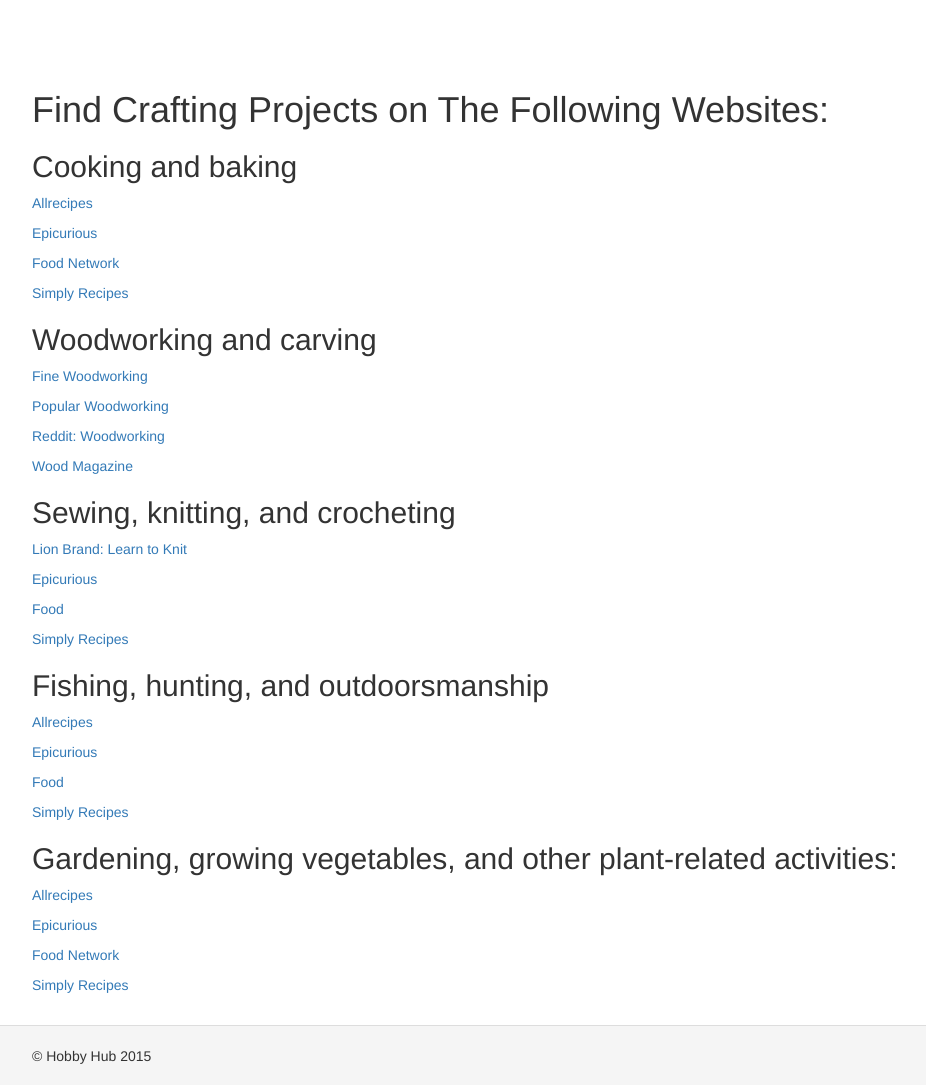
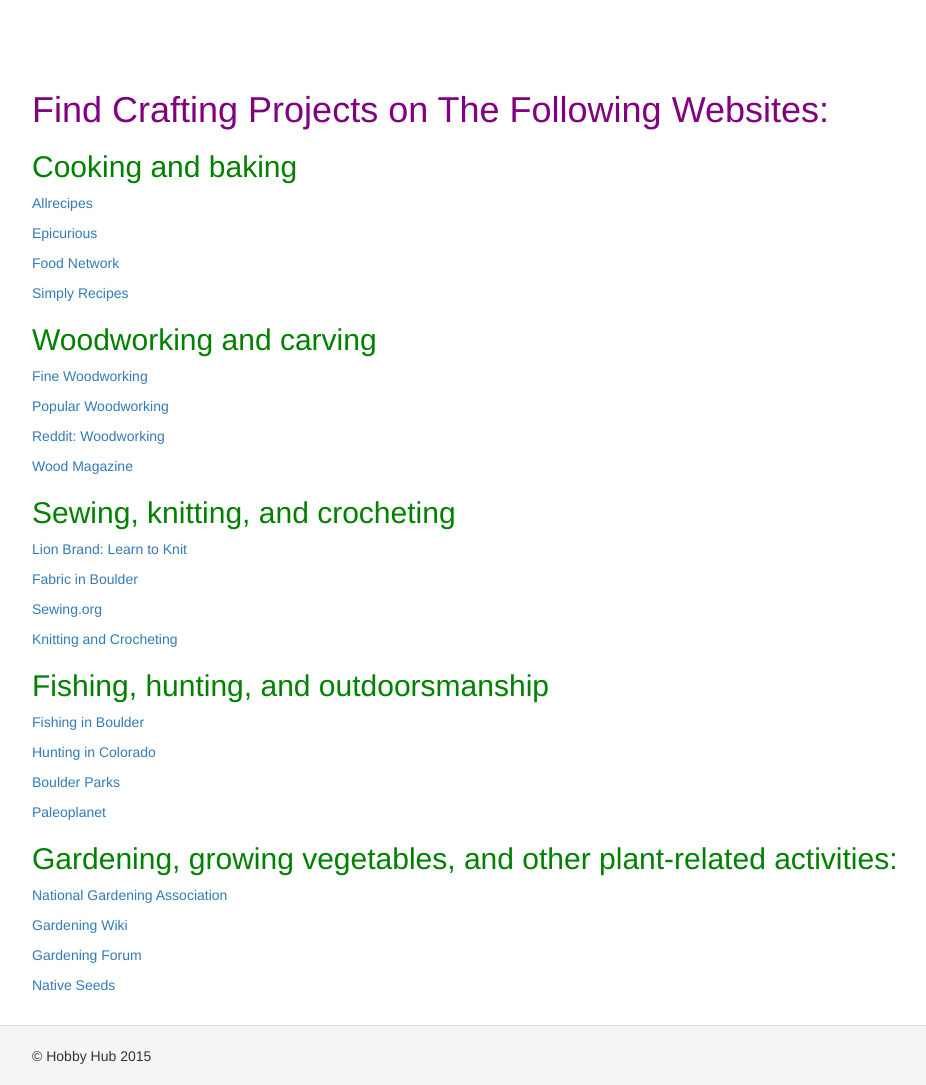
Before and after one commit to wwcao/group8, a Yii app: template basic/views/site/recipes.php in a window 1280 px wide. Shown: the whole page, without its empty margins (38-964 px from the left). Run offline with PHP 8.4 and a stand-in for Yii, Linux system fonts and the light colour scheme; the template is opened without the code that fills it, so the values that code supplies are empty; some libraries are stand-ins or nearby versions.

Commit message:
finished recipes

```diff
--- a/basic/views/site/recipes.php
+++ b/basic/views/site/recipes.php
@@ -8,9 +8,9 @@
 $this->params['breadcrumbs'][] = $this->title;
 ?>
 <div class="site-recipes">
-<h1> Find Crafting Projects on The Following Websites: </h1>
+<h1 style="color:purple"> Find Crafting Projects on The Following Websites: </h1>
 
-    <h2>Cooking and baking</h2>
+    <h2 style="color:green">Cooking and baking</h2>
 
     <p>
         <a href="http://allrecipes.com">Allrecipes</a>
@@ -29,20 +29,16 @@
 </div>
 
 <div class="site-recipes">
-    <h2>Woodworking and carving</h2>
+    <h2 style="color:green">Woodworking and carving</h2>
 
     <p>
 		<a href="http://www.finewoodworking.com/">Fine Woodworking</a>
-
-
 	</p>
     <p>
         <a href="http://www.popularwoodworking.com/">Popular Woodworking</a>
-
 	</p>
 	<p>
 		<a href="https://www.reddit.com/r/woodworking">Reddit: Woodworking</a>
-
 	</p>
     <p>
 		<a href="http://www.woodmagazine.com/woodworking-plans/">Wood Magazine</a>
@@ -51,68 +47,55 @@
 
 </div>
 <div class="site-recipes">
-    <h2>Sewing, knitting, and crocheting</h2>
+    <h2 style="color:green">Sewing, knitting, and crocheting</h2>
 
     <p>
         <a href="http://www.lionbrand.com/learnToKnit-fr.html">Lion Brand: Learn to Knit</a>
-
-
     </p>
     <p>
-        <a href="http://www.epicurious.com">Epicurious</a>
-
+        <a href="http://fabricateboulder.com/">Fabric in Boulder</a>
     </p>
     <p>
-         <a href="http://www.food.com">Food</a>
-
+    	<a href="http://www.sewing.org/">Sewing.org</a>
     </p>
     <p>
-      <a href="http://www.simplyrecipes.com">Simply Recipes</a>
+		<a href="http://www.knittingparadise.com/">Knitting and Crocheting</a>
     </p>
 
 
 </div>
 <div class="site-recipes">
-    <h2>Fishing, hunting, and outdoorsmanship</h2>
+    <h2 style="color:green">Fishing, hunting, and outdoorsmanship</h2>
 
     <p>
-        <a href="http://allrecipes.com">Allrecipes</a>
-
-
+    	<a href="http://www.bouldercounty.org/os/events/pages/fishing.aspx">Fishing in Boulder</a>
     </p>
     <p>
-        <a href="http://www.epicurious.com">Epicurious</a>
-
+		<a href="http://cpw.state.co.us/thingstodo/Pages/Hunt.aspx">Hunting in Colorado</a>
     </p>
     <p>
-         <a href="http://www.food.com">Food</a>
-
+		<a href="http://www.bouldercounty.org/os/parks/Pages/default.aspx">Boulder Parks</a>
     </p>
 	<p>
-      <a href="http://www.simplyrecipes.com">Simply Recipes</a>
+        <a href="paleoplanet69529.yuku.com">Paleoplanet</a>
+    </p>
+
+</div>
+<div class="site-recipes">
+    <h2 style="color:green">Gardening, growing vegetables, and other plant-related activities:</h2>
+
+    <p>
+        <a href="http://www.garden.org/">National Gardening Association</a>
+    </p>
+    <p>
+    	<a href="https://en.wikipedia.org/wiki/Gardening">Gardening Wiki</a>
+    </p>
+    <p>
+		<a href="http://forums.gardenweb.com/forums">Gardening Forum</a>
+    </p>
+    <p>
+		<a href="http://www.nativeseeds.org/">Native Seeds</a>
     </p>
 
 
 </div>
-<div class="site-recipes">
-    <h2>Gardening, growing vegetables, and other plant-related activities:</h2>
-
-    <p>
-        <a href="http://allrecipes.com">Allrecipes</a>
-
-
-    </p>
-    <p>
-        <a href="http://www.epicurious.com">Epicurious</a>
-
-     </p>
-     <p>
-         <a href="http://www.food.com">Food Network</a>
-
-      </p>
-      <p>
-      <a href="http://www.simplyrecipes.com">Simply Recipes</a>
-      </p>
-
-
-</div>
```
Lines whose indentation alone changed are shown as unchanged.
